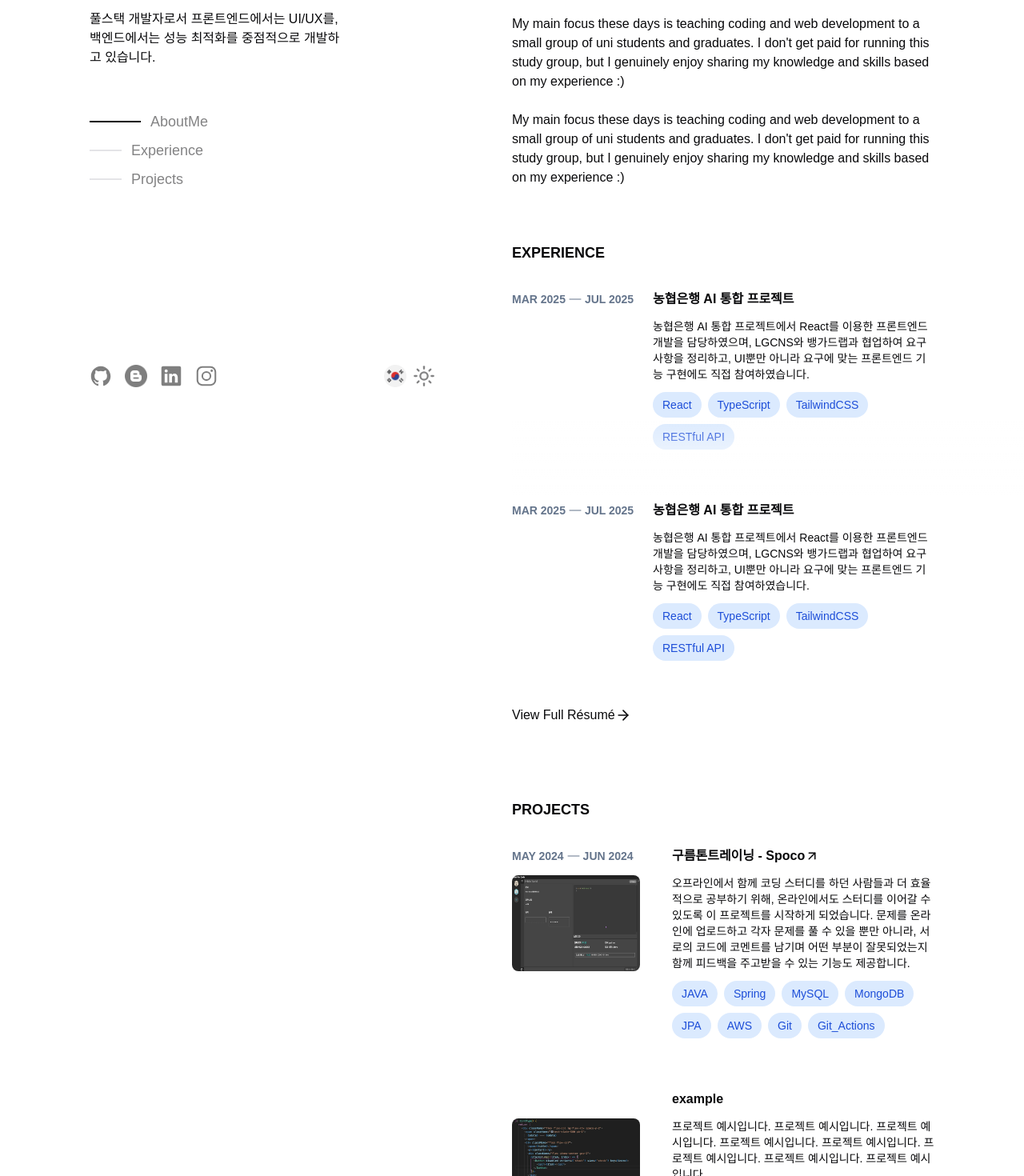
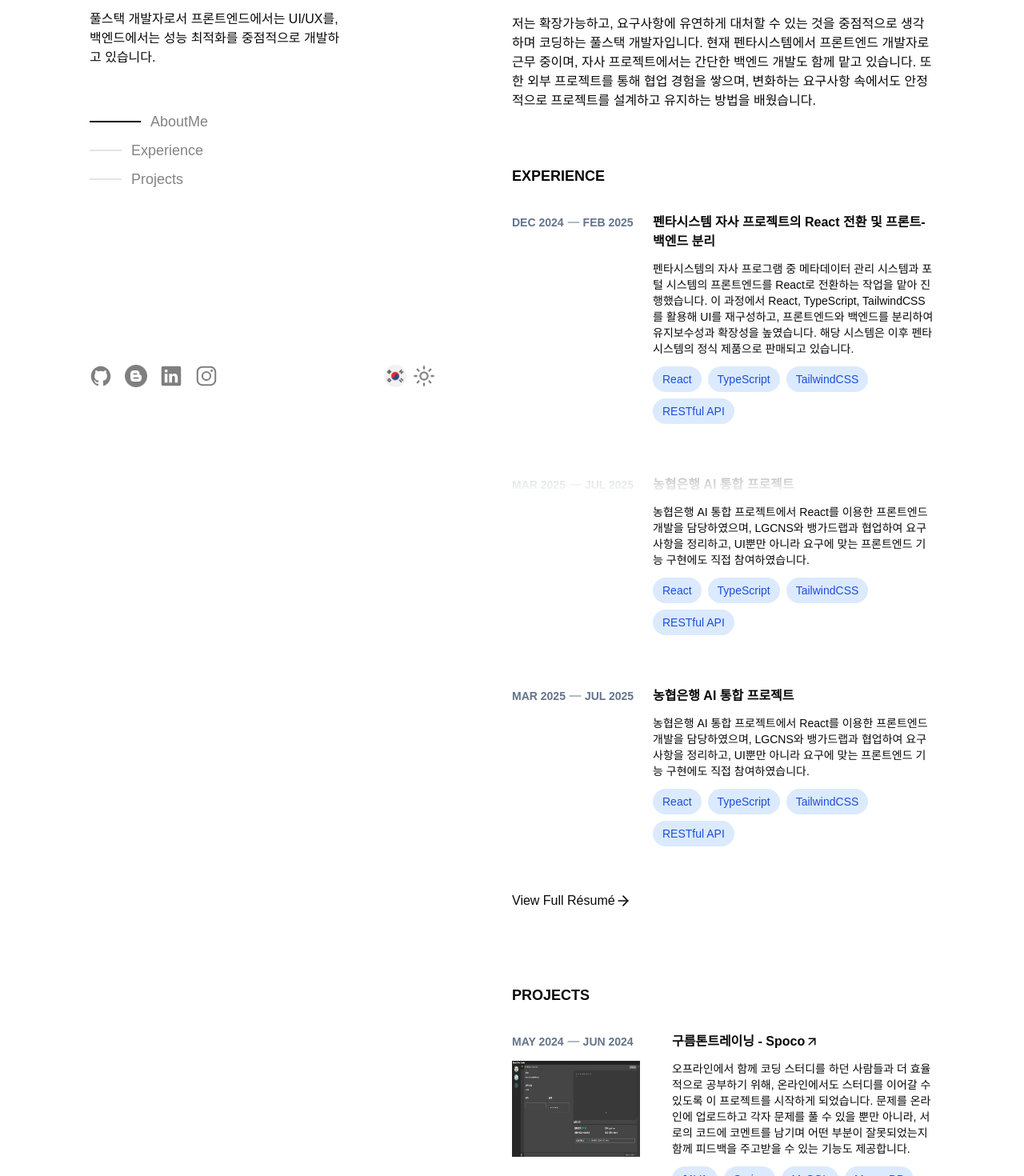
Before and after one commit to Hong-JinSuk/responsive-portfolio, a Next.js app: page /hong-jinsuk in a window 1280 px wide. Shown: the part 180-1650 px from the top of the page at 80% size. Built offline with nearby package versions, Linux system fonts and the light colour scheme.

Commit message:
fix: transfor img to Image for build error

```diff
--- a/src/app/hong-jinsuk/page.tsx
+++ b/src/app/hong-jinsuk/page.tsx
@@ -16,6 +16,7 @@ import { useScrollSpy } from '@/hooks/use-scroll-spy';
 import { languageAtom } from '@/store/atom';
 import { useAtomValue } from 'jotai';
 import { ArrowRight, ArrowUp, Sparkles } from 'lucide-react';
+import Image from 'next/image';
 import Link from 'next/link';
 import { Fragment } from 'react';
 
@@ -77,11 +78,13 @@ export default function Page() {
             <div className="flex space-x-4">
               {SocialLink.map(({ icon, url, alt }, index) => (
                 // url 없으면 안보여주는게 맞나?
-                <img
+                <Image
                   key={index}
                   src={icon.src}
                   alt={alt}
-                  className={`size-7 opacity-50 cursor-pointer dark:filter dark:invert ${
+                  width={28}
+                  height={28}
+                  className={`opacity-50 cursor-pointer dark:filter dark:invert ${
                     !url
                       ? 'hover:opacity-50 cursor-default'
                       : 'hover:opacity-100'
--- a/src/app/not-found.tsx
+++ b/src/app/not-found.tsx
@@ -11,6 +11,7 @@ import {
 import useToast from '@/hooks/use-toast';
 import { languageAtom } from '@/store/atom';
 import { useAtomValue } from 'jotai';
+import Image from 'next/image';
 import { useRouter } from 'next/navigation';
 import { useEffect, useState } from 'react';
 
@@ -21,22 +22,24 @@ export default function NotFound() {
   const [mounted, setMounted] = useState(false);
 
   useEffect(() => {
-    setMounted(true);
-  }, []);
-
-  useEffect(() => {
-    if (mounted) {
+    if (mounted && notFoundToastMessage) {
       toast('error', notFoundToastMessage[lang]);
     }
-  }, [mounted]);
+    if (!mounted) {
+      setMounted(true);
+    }
+  }, [lang, mounted, toast]);
 
   return (
     <div className="w-full h-full flex flex-col justify-center items-center max-md:mt-16 md:mt-28 lg:mt-40">
-      <img
-        src={ImageList.notFound.src}
-        alt=""
-        className="size-52 sm:size-72 lg:size-96 max-lg:my-10"
-      />
+      <div className="relative size-52 sm:size-72 lg:size-96 max-lg:my-10">
+        <Image
+          src={ImageList.notFound.src}
+          alt=""
+          fill
+          className="object-cover"
+        />
+      </div>
       <div className="flex flex-col justify-center items-center space-y-4 text-lg sm:text-xl lg:text-2xl">
         <div className="flex flex-col">
           <span className="text-center">{notFoundMessage[lang]}</span>
--- a/src/components/ui/card.tsx
+++ b/src/components/ui/card.tsx
@@ -4,7 +4,7 @@ import { languageAtom } from '@/store/atom';
 import { CardType } from '@/types/types';
 import { useAtomValue } from 'jotai';
 import { ArrowUpRight, Minus } from 'lucide-react';
-import { useRouter } from 'next/navigation';
+import Image from 'next/image';
 import { Button } from './button';
 
 export default function Card({
@@ -19,11 +19,6 @@ export default function Card({
   className,
 }: CardType) {
   const lang = useAtomValue(languageAtom);
-  const router = useRouter();
-
-  const navigate = (toNavigate: string) => {
-    router.push(`/${toNavigate}`);
-  };
 
   return (
     <div className={`flex flex-col lg:flex-row ${className}`}>
@@ -37,7 +32,14 @@ export default function Card({
             </div>
           )}
           {intro && (
-            <img
+            <div
+              className={`min-w-[160px] h-[120px] max-md:w-40 ${
+                !sdate ? 'mt-9' : 'mt-3'
+              } border-3 md:mr-10 border-black rounded-lg max-md:hidden ${
+                toNavigateImg && 'cursor-pointer'
+              } transition transform duration-300 hover:-translate-y-1 hover:shadow-xl hover:dark:shadow-gray-950`}
+            >
+              <Image
                 src={
                   typeof intro === 'string' ? intro : URL.createObjectURL(intro)
                 }
@@ -47,13 +49,9 @@ export default function Card({
                     window.open(toNavigateImg, '_blank');
                   }
                 }}
-              // 반응형으로 이미지 조정할거면 해야할듯
-              className={`min-w-[160px] h-[120px] max-md:w-40 ${
-                !sdate ? 'mt-9' : 'mt-3'
-              } border-3 md:mr-10 border-black rounded-lg max-md:hidden ${
-                toNavigateImg && 'cursor-pointer'
-              } transition transform duration-300 hover:-translate-y-1 hover:shadow-xl hover:dark:shadow-gray-950`}
+                fill
               />
+            </div>
           )}
         </div>
         <div className="flex flex-col">
@@ -92,19 +90,24 @@ export default function Card({
           </div>
         </div>
         {intro && (
-          <img
-            src={typeof intro === 'string' ? intro : URL.createObjectURL(intro)}
+          <div
+            className={`md:hidden min-w-[160px] h-[120px] max-md:w-40 max-md:mt-2 border-3 md:mr-10 border-black rounded-lg ${
+              toNavigateImg && 'cursor-pointer'
+            } transition transform duration-300 hover:-translate-y-1 hover:shadow-xl hover:dark:shadow-gray-950`}
+          >
+            <Image
+              src={
+                typeof intro === 'string' ? intro : URL.createObjectURL(intro)
+              }
               alt={title[lang]}
               onClick={() => {
                 if (toNavigateImg) {
                   window.open(toNavigateImg, '_blank');
                 }
               }}
-            // 반응형으로 이미지 조정할거면 해야할듯
-            className={`md:hidden min-w-[160px] h-[120px] max-md:w-40 max-md:mt-2 border-3 md:mr-10 border-black rounded-lg ${
-              toNavigateImg && 'cursor-pointer'
-            } transition transform duration-300 hover:-translate-y-1 hover:shadow-xl hover:dark:shadow-gray-950`}
+              fill
             />
+          </div>
         )}
       </div>
     </div>
--- a/src/components/ui/switch-lang.tsx
+++ b/src/components/ui/switch-lang.tsx
@@ -1,6 +1,7 @@
 import { ImageList } from '@/assets/images';
 import { languageAtom } from '@/store/atom';
 import { useAtom } from 'jotai';
+import Image from 'next/image';
 import { useEffect, useState } from 'react';
 
 export default function SwitchLang() {
@@ -18,19 +19,24 @@ export default function SwitchLang() {
   return (
     <div className="cursor-pointer">
       {lang === 'ko' ? (
-        <img
+        <div className="relative size-7">
+          <Image
             src={ImageList.koreaFlag.src}
             alt="South Korea"
             className="size-7"
             onClick={() => setLang('eng')}
+            fill
           />
+        </div>
       ) : (
-        <img
+        <div className="relative size-7">
+          <Image
             src={ImageList.usaFlag.src}
             alt="South Korea"
-          className="size-7"
             onClick={() => setLang('ko')}
+            fill
           />
+        </div>
       )}
     </div>
   );
--- a/src/constant/data.ts
+++ b/src/constant/data.ts
@@ -2,6 +2,24 @@ import { ImageList } from '@/assets/images';
 import { CardType } from '@/types/types';
 
 export const ExData: CardType[] = [
+  {
+    sdate: 'DEC 2024',
+    edate: 'FEB 2025',
+    title: {
+      ko: `펜타시스템 자사 프로젝트의 React 전환 및 프론트-백엔드 분리`,
+      eng: `Migration of a legacy in-house project to React with frontend-backend separation`,
+    },
+    content: {
+      ko: `펜타시스템의 자사 프로그램 중 메타데이터 관리 시스템과 포털 시스템의 프론트엔드를 React로 전환하는 작업을 맡아 진행했습니다.
+            이 과정에서 React, TypeScript, TailwindCSS를 활용해 UI를 재구성하고, 프론트엔드와 백엔드를 분리하여 유지보수성과 확장성을 높였습니다.
+            해당 시스템은 이후 펜타시스템의 정식 제품으로 판매되고 있습니다.`,
+      eng: `I led the migration of Penta System’s in-house metadata management and portal systems to React.
+            Using React, TypeScript, and TailwindCSS, I restructured the frontend architecture and decoupled it from the backend, significantly improving maintainability and scalability.
+            The system has since been commercialized as one of Penta System’s official products.`,
+    },
+    stacks: ['React', 'TypeScript', 'TailwindCSS', 'RESTful API'],
+    toNavigateTitle: '',
+  },
   {
     sdate: 'MAR 2025',
     edate: 'JUL 2025',
@@ -35,29 +53,16 @@ export const ExData: CardType[] = [
 export const AboutMe = [
   {
     ko: `안녕하세요. 저는 올해 1년차인 풀스택 개발자 홍진석입니다.`,
-    eng: `I'm a full-stack engineer focusing on creating scalable and
-            maintainable codebases. I have extensive experience with TypeScript,
-            React and Next.js at a startup. Thanks to my work experience at an
-            ad agency, I've honed my communication skills to solve real-world
-            problems interactively.`,
+    eng: `Hi, I'm Hong Jin-Suk. first year full-stack developer`,
   },
   {
-    ko: `My main focus these days is teaching coding and web development to a
-            small group of uni students and graduates. I don't get paid for
-            running this study group, but I genuinely enjoy sharing my knowledge
-            and skills based on my experience :)`,
-    eng: `My main focus these days is teaching coding and web development to a
-            small group of uni students and graduates. I don't get paid for
-            running this study group, but I genuinely enjoy sharing my knowledge
-            and skills based on my experience :)`,
-  },
-  {
-    ko: `My main focus these days is teaching coding and web development to a
-            small group of uni students and graduates. I don't get paid for
-            running this study group, but I genuinely enjoy sharing my knowledge
-            and skills based on my experience :)`,
-    eng: `When I'm not at the computer, I enjoy working out in the gym and
-            hanging out with my wife with a cup of coffee c o f f e e`,
+    ko: `저는 확장가능하고, 요구사항에 유연하게 대처할 수 있는 것을 중점적으로 생각하며 코딩하는 풀스택 개발자입니다.
+         현재 펜타시스템에서 프론트엔드 개발자로 근무 중이며, 자사 프로젝트에서는 간단한 백엔드 개발도 함께 맡고 있습니다.
+         또한 외부 프로젝트를 통해 협업 경험을 쌓으며, 변화하는 요구사항 속에서도 안정적으로 프로젝트를 설계하고 유지하는 방법을 배웠습니다.`,
+    eng: `I’m a full-stack developer who focuses on building scalable and adaptable systems that respond well to changing requirements.
+          Currently, I work as a frontend developer at Penta System, while also handling some backend development for in-house projects.
+          Through collaboration with other companies and real-world project experience, I’ve learned how to design systems that remain flexible and stable, even as needs evolve.
+`,
   },
 ];
 
```
Lines whose indentation alone changed are shown as unchanged.
